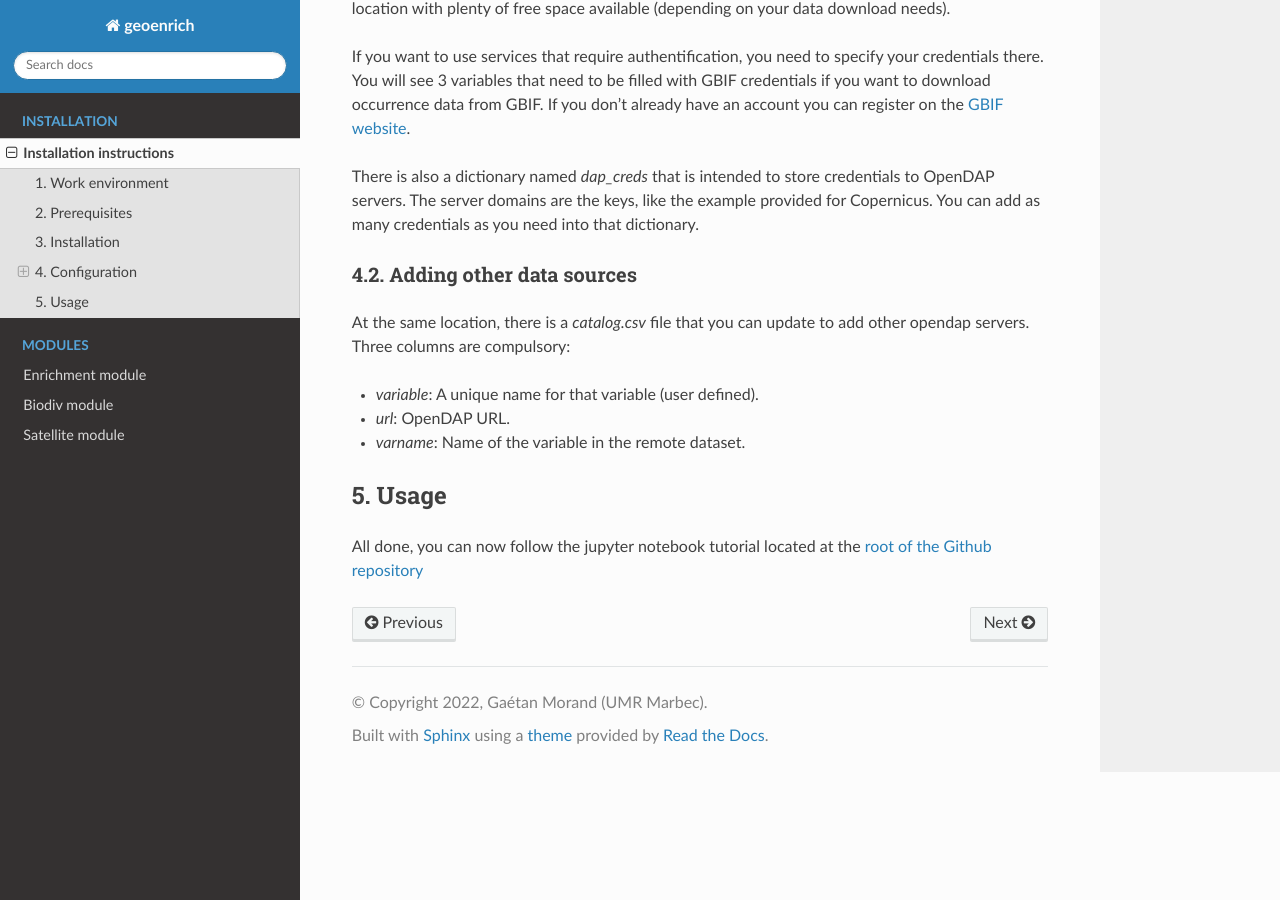
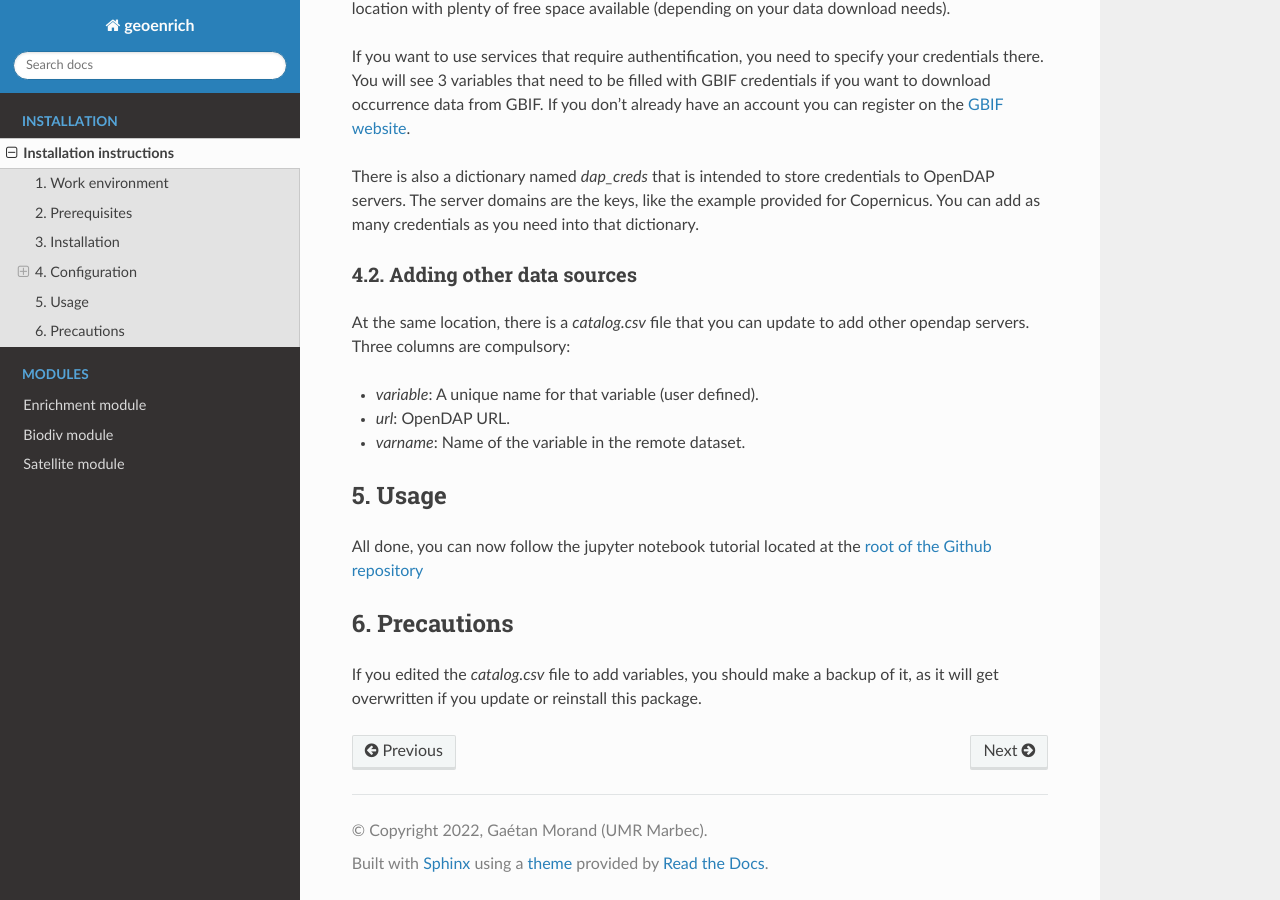
Before and after one commit to IRDG2OI/geoenrich, a Sphinx documentation site: the page built from docs/source/install.rst, in a window 1280 px wide and 900 px high, scrolled down 954 px. Built offline with Sphinx 7.4.7 and the Read the Docs theme 2.0.0, drawn with Linux system fonts in a browser that asks for light colours.

Commit message:
modified:   docs/source/enrichment.rst 	modified:   docs/source/install.rst

```diff
--- a/docs/source/install.rst
+++ b/docs/source/install.rst
@@ -57,3 +57,9 @@ At the same location, there is a *catalog.csv* file that you can update to add o
 --------
 
 All done, you can now follow the jupyter notebook tutorial located at the `root of the Github repository <https://github.com/morand-g/geoenrich/blob/main/Geoenrich%20tutorial.ipynb>`_
+
+
+6. Precautions
+--------------
+
+If you edited the *catalog.csv* file to add variables, you should make a backup of it, as it will get overwritten if you update or reinstall this package.
```
Also changed, not shown: docs/source/enrichment.rst (+0 -13 lines).
